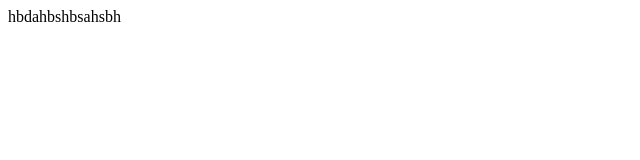
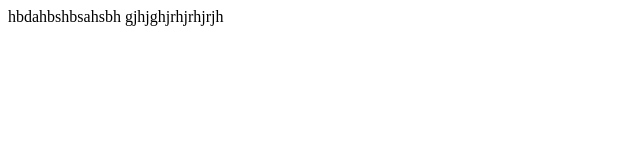
Before and after one commit to ahmed9949/assignmen, a plain HTML site: page index.html in a window 1280 px wide. Shown: the whole page, without its empty margins (0-640 px from the left). Drawn offline with Linux system fonts and the light colour scheme.

Commit message:
changing words

```diff
--- a/index.html
+++ b/index.html
@@ -8,5 +8,6 @@
 </head>
 <body>
     hbdahbshbsahsbh
+    gjhjghjrhjrhjrjh
 </body>
 </html>
```
